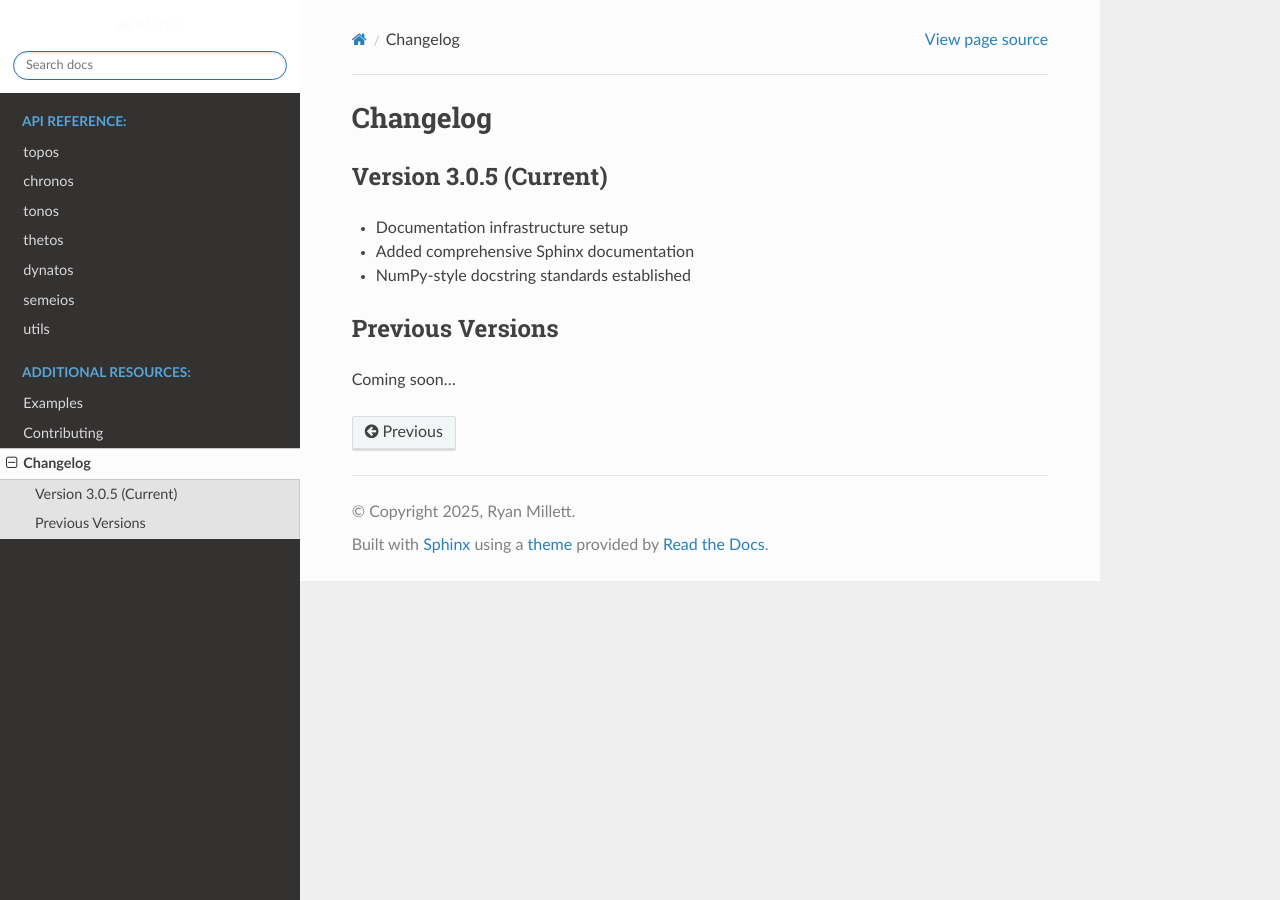
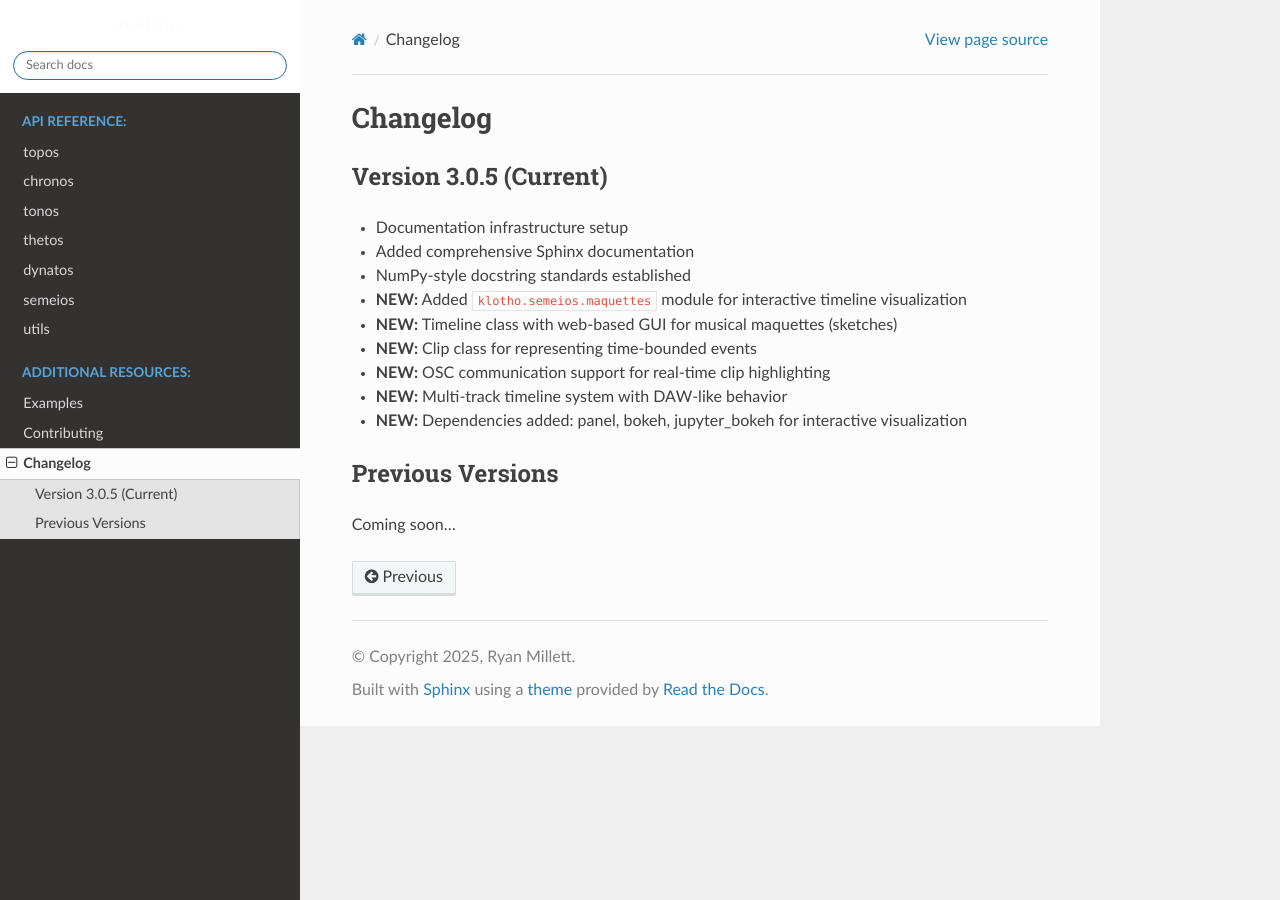
Before and after one commit to kr4g/Klotho, a Sphinx documentation site: the page built from docs/changelog.rst, in a window 1280 px wide. Built offline with Sphinx 7.4.7 and the Read the Docs theme 3.1.0, drawn with Linux system fonts in a browser that asks for light colours.

Commit message:
update docs

```diff
--- a/docs/changelog.rst
+++ b/docs/changelog.rst
@@ -7,6 +7,12 @@ Version 3.0.5 (Current)
 * Documentation infrastructure setup
 * Added comprehensive Sphinx documentation
 * NumPy-style docstring standards established
+* **NEW:** Added ``klotho.semeios.maquettes`` module for interactive timeline visualization
+* **NEW:** Timeline class with web-based GUI for musical maquettes (sketches)
+* **NEW:** Clip class for representing time-bounded events
+* **NEW:** OSC communication support for real-time clip highlighting
+* **NEW:** Multi-track timeline system with DAW-like behavior
+* **NEW:** Dependencies added: panel, bokeh, jupyter_bokeh for interactive visualization
 
 Previous Versions
 -----------------
--- a/docs/index.rst
+++ b/docs/index.rst
@@ -25,7 +25,7 @@ Klotho is organized into six primary modules plus utilities:
 * **tonos**: Tonal systems, pitches, scales, and harmony
 * **thetos**: Musical parameter trees and instrumentation
 * **dynatos**: Expression, dynamics, and envelopes
-* **semeios**: Visualization, notation, and representation
+* **semeios**: Visualization, notation, representation, and interactive maquettes
 * **utils**: General utilities and helper functions
 
 Installation
```
Also changed, not shown: docs/api/semeios.rst (+24 -0 lines), klotho/__init__.py (+10 -8 lines).
